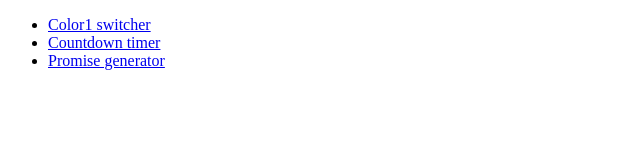
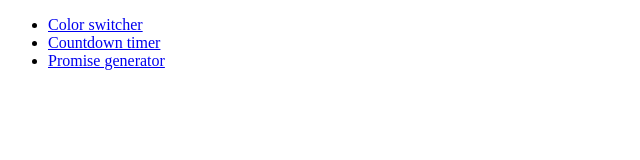
Before and after one commit to MarcinZbor/goit-hw-js-09, a plain HTML site: page index.html in a window 1280 px wide. Shown: the full height of the page, 0-640 px from the left. Drawn offline with Linux system fonts and the light colour scheme.

Commit message:
Deploying to gh-pages from @ MarcinZbor/goit-hw-js-09@abfbc959565fb138a9593b03f99d7b35f897438e 🚀

```diff
--- a/index.html
+++ b/index.html
@@ -1 +1 @@
-<!DOCTYPE html><html lang="en"><head><meta charset="utf-8"><meta name="viewport" content="width=device-width, initial-scale=1.0"><title>Homework 9</title><link rel="stylesheet" href="/goit-js-hw-09/01-color-switcher.2f163a73.css"></head><body> <ul> <li><a href="/goit-js-hw-09/01-color-switcher.html">Color1 switcher</a></li> <li><a href="/goit-js-hw-09/02-timer.html">Countdown timer</a></li> <li><a href="/goit-js-hw-09/03-promises.html">Promise generator</a></li> </ul> </body></html>
+<!DOCTYPE html><html lang="en"><head><meta charset="utf-8"><meta name="viewport" content="width=device-width, initial-scale=1.0"><title>Homework 9</title><link rel="stylesheet" href="/goit-js-hw-09/01-color-switcher.2f163a73.css"></head><body> <ul> <li><a href="/goit-js-hw-09/01-color-switcher.html">Color switcher</a></li> <li><a href="/goit-js-hw-09/02-timer.html">Countdown timer</a></li> <li><a href="/goit-js-hw-09/03-promises.html">Promise generator</a></li> </ul> </body></html>
```
